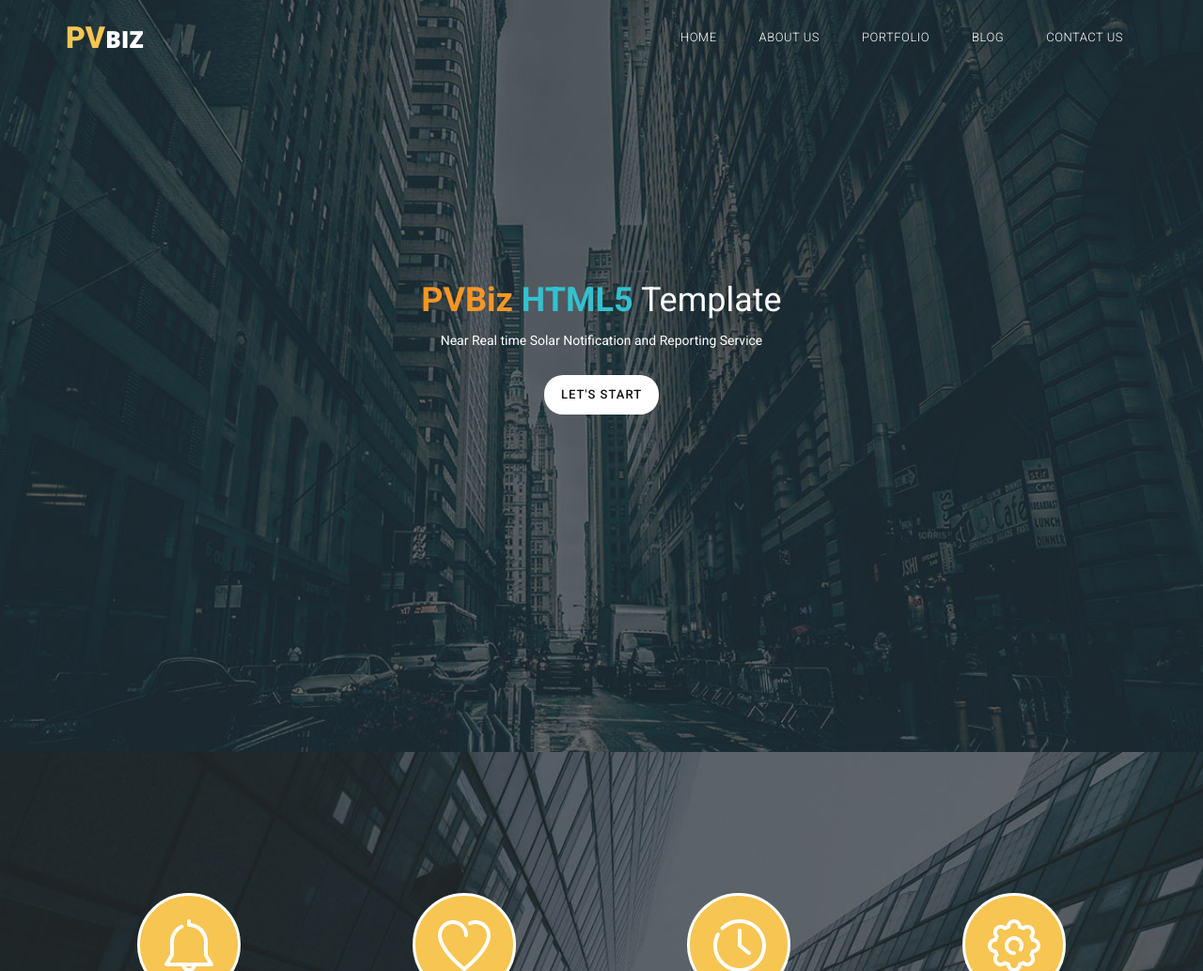
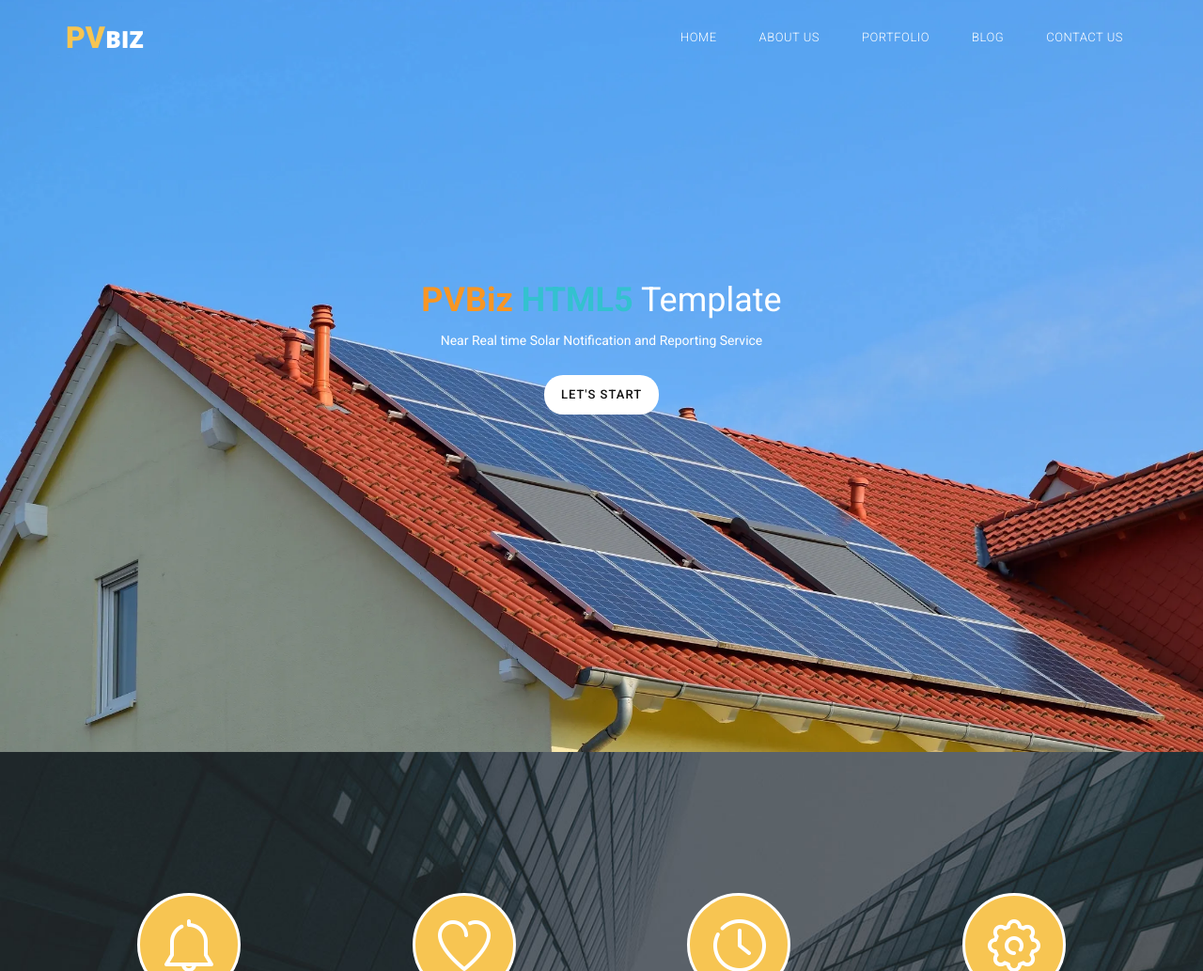
Before and after one commit to PVBiz/Website, a PHP site: page / in a window 1280 px wide. Shown: the top 1033 px of the page at 94% size. Run offline with PHP 8.4, Linux system fonts and the light colour scheme; some libraries are stand-ins or nearby versions.

Commit message:
Added Main Solar Image

```diff
--- a/css/templatemo-style.css
+++ b/css/templatemo-style.css
@@ -211,7 +211,7 @@ bootstrap.min.css:5
 	width: 100%;
   	padding-top: 35vh;
   	text-align: center;
-  	background-image: url(../img/banner_bg.jpg);
+  	background-image: url(../img/PVBiz_Main.webp);
   	vertical-align: middle;
 }
 
```
Also changed, not shown: img/PVBiz_Main.webp (added).
